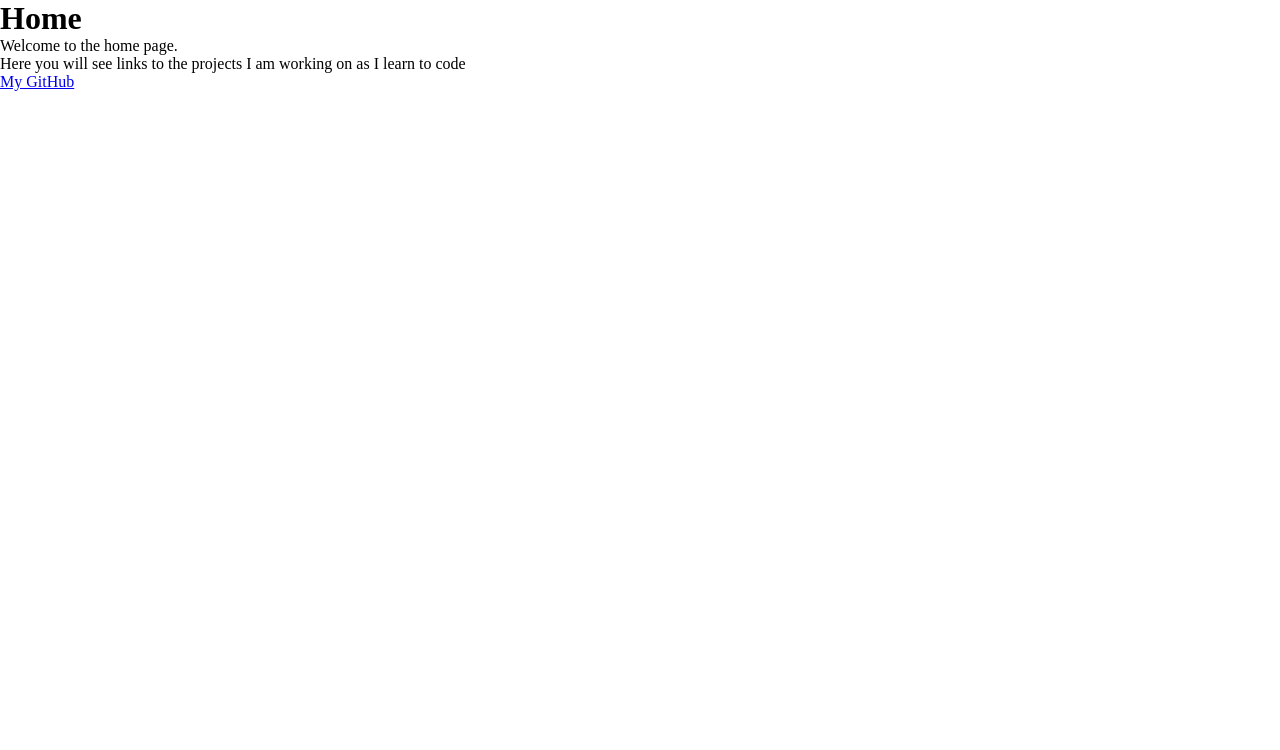
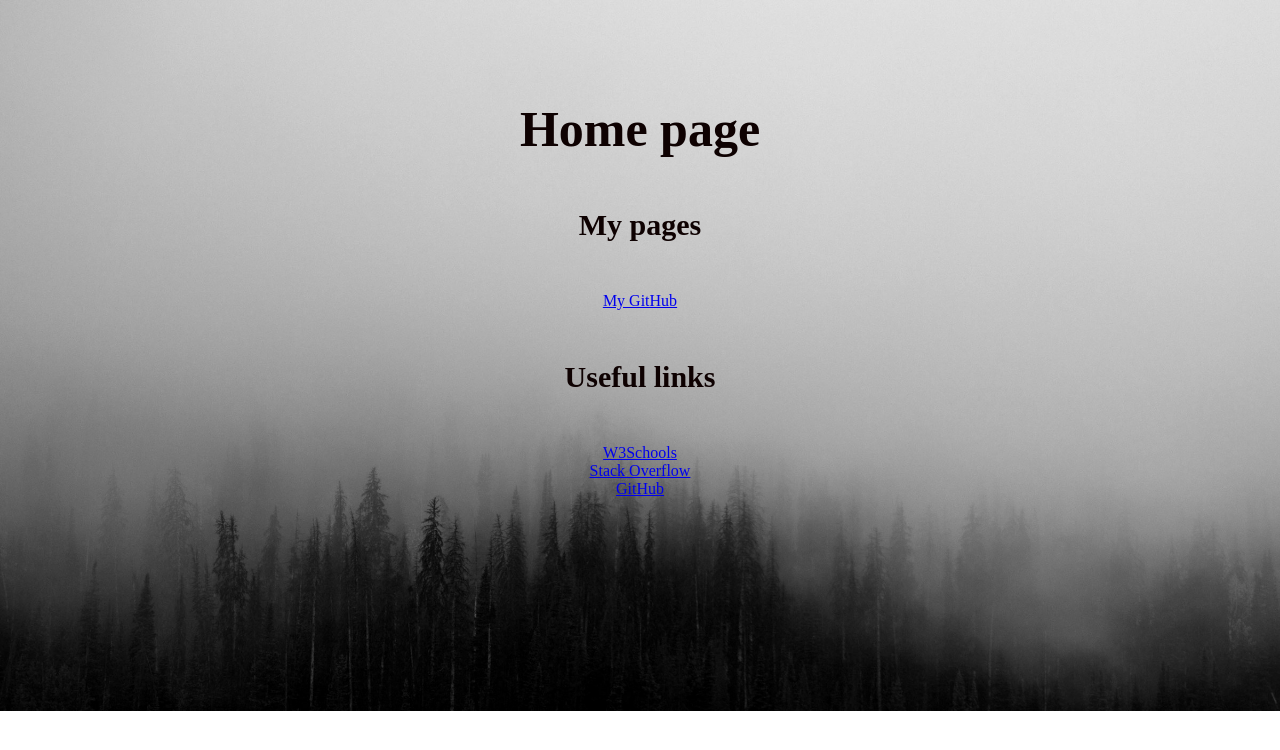
Before and after one commit to HKodehode/kodepro, a plain HTML site: page index.html in a window 1280 px wide. Drawn offline with Linux system fonts and the light colour scheme.

Commit message:
final commit

```diff
--- a/index.html
+++ b/index.html
@@ -5,9 +5,19 @@
     <link rel="stylesheet" type="text/css" href="style.css">
 </head>
 <body>
-    <h1>Home</h1>
-    <p>Welcome to the home page.</p>
-    <p>Here you will see links to the projects I am working on as I learn to code</p>
-    <a href=https://github.com/HKodehode>My GitHub</a>
+    <h1>Home page</h1>
+    <h2>My pages</h2>
+    <ul>
+        <a href=https://github.com/HKodehode>My GitHub</a>
+    </ul>
+    <h2>Useful links</h2>
+    <ul>
+        <li><a href=https://www.w3schools.com>W3Schools</a></li>
+        <li><a href=https://www.stackoverflow.com>Stack Overflow</a></li>
+        <li><a href=https://www.github.com>GitHub</a></li>
+</body>
+
+
+
 
 </html>
--- a/style.css
+++ b/style.css
@@ -2,5 +2,33 @@
     margin: 0;
     padding: 0;
     box-sizing: border-box;
-    background-image: image('background.jpg');
 }
+
+body {
+    background-image: url(background.jpg);
+    background-size: cover;
+    background-repeat: no-repeat;
+}
+
+h1 {
+    text-align: center;
+    color: rgb(14, 1, 1);
+    font-size: 50px;
+    margin-top: 100px;
+}
+
+h2 {
+    text-align: center;
+    color: rgb(14, 1, 1);
+    font-size: 30px;
+    margin-top: 50px;
+}
+
+ul{
+    text-align: center;
+    margin-top: 50px;
+}
+
+ul a:hover{
+    color:hsl(0, 16%, 31%);
+}
```
